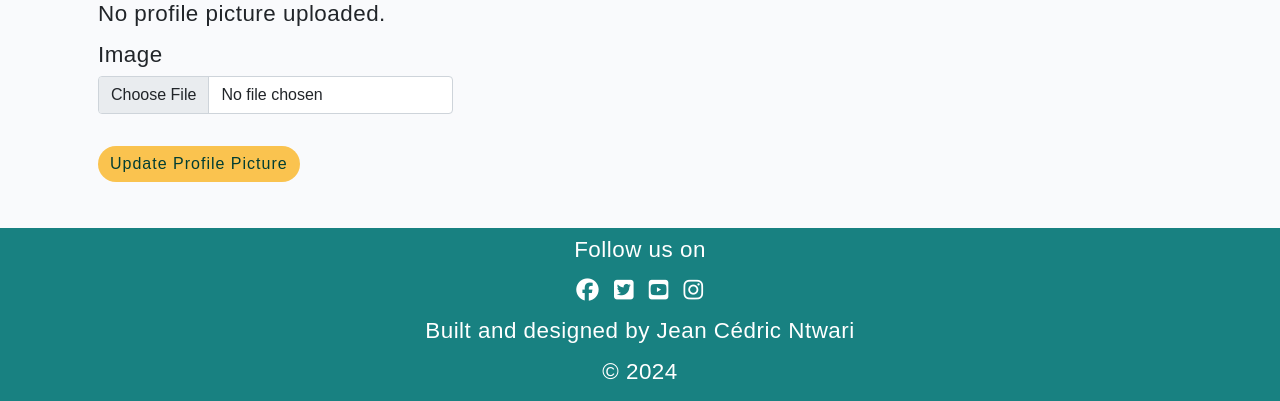
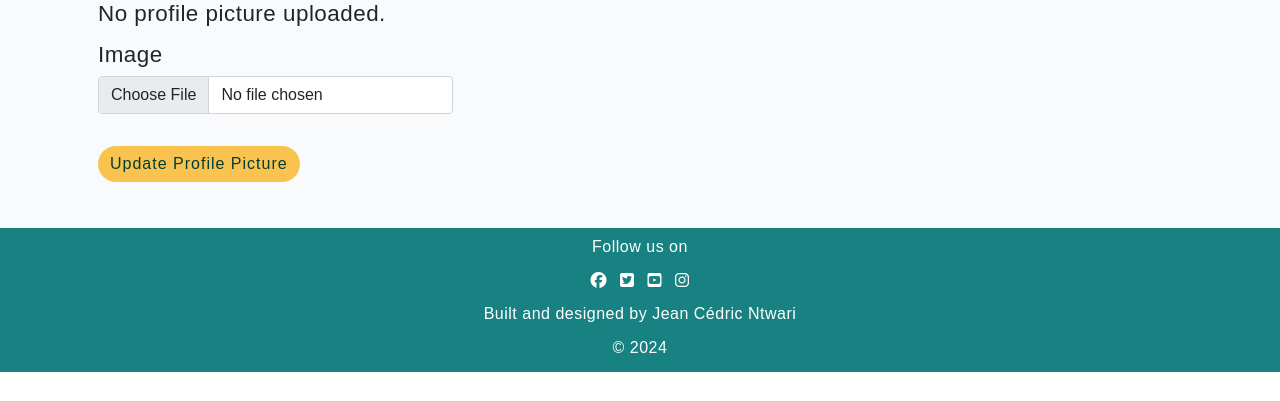
Before and after one commit to CedricNtwari/budget-explorer, a Django app: page /profile/ in a window 1280 px wide. Shown: the part 534-935 px from the top of the page. After the commit the page ends 906 px from the top, so only its background shows below. Run offline with Django 4.2, Linux system fonts and the light colour scheme; the visitor is signed in with stand-in values (Sample User, id 1); data comes from the database, SQL or seed files in the repository; data that the repository does not hold is empty; some libraries are stand-ins or nearby versions.

Commit message:
style: adjust font size for user profile card and footer for consistency

```diff
--- a/static/css/style.css
+++ b/static/css/style.css
@@ -110,6 +110,7 @@ body {
   padding: 20px;
   border-radius: 8px;
   box-shadow: 0 2px 4px rgba(0, 0, 0, 0.1);
+  font-size: medium;
 }
 
 .user-profile-card img {
@@ -411,6 +412,7 @@ body {
 
 footer {
   color: #fff;
+  font-size: medium;
   background-color: #188181;
 }
 
```
